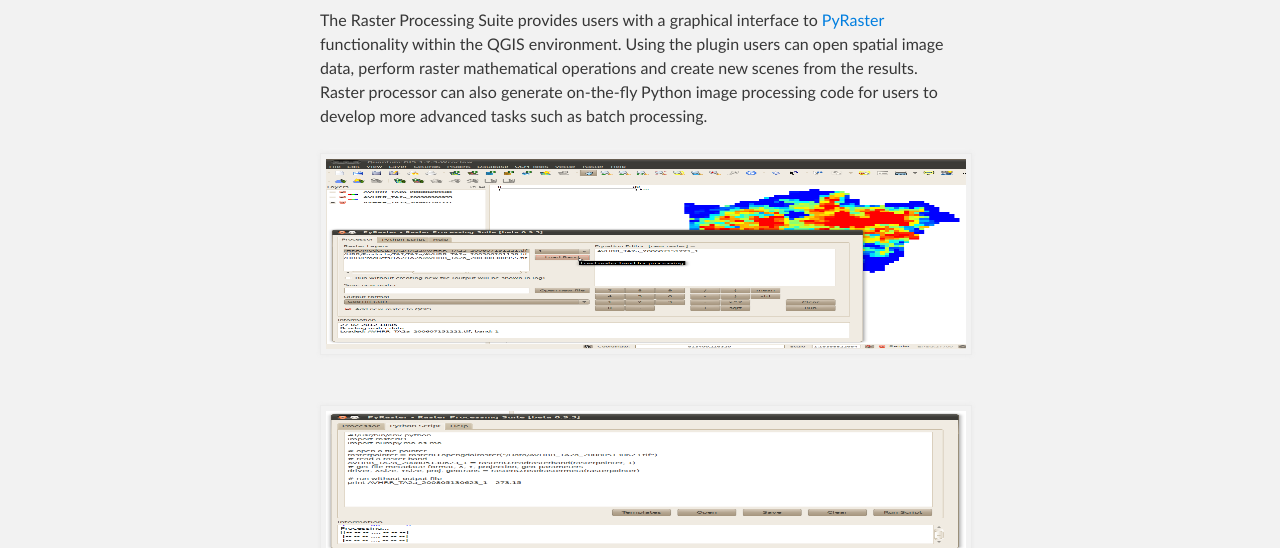
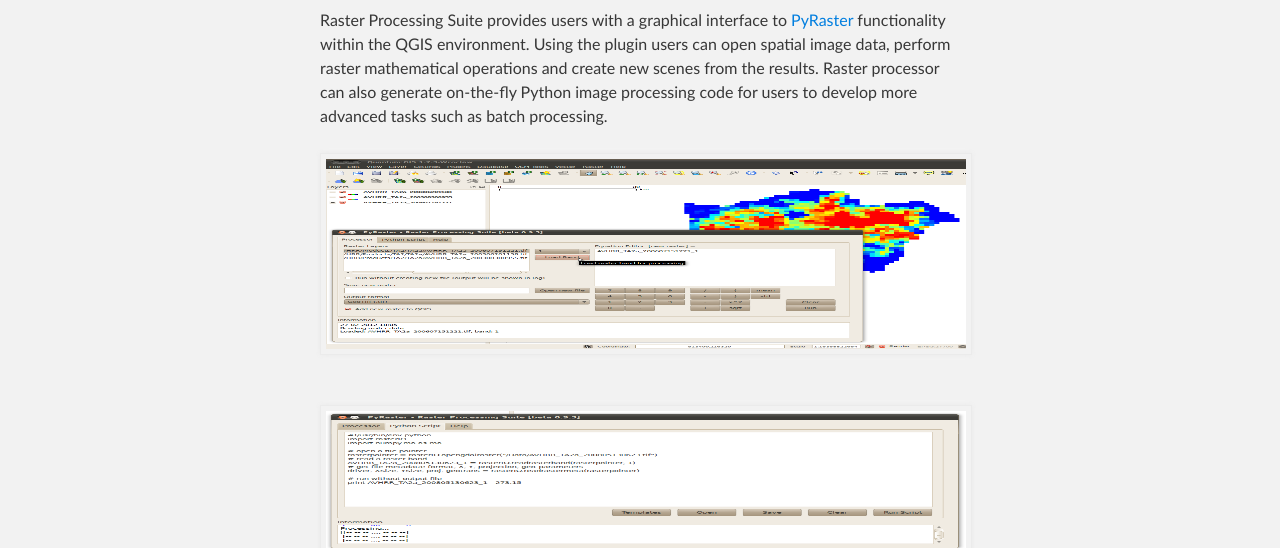
Before and after one commit to tomasholderness/Raster-Processing-Suite, a plain HTML site: page index.html in a window 1280 px wide. Shown: the part 252-800 px from the top of the page. Drawn offline with Linux system fonts and the light colour scheme; files whose address does not match are found by name.

Commit message:
Tweaked home page text.

```diff
--- a/index.html
+++ b/index.html
@@ -31,7 +31,7 @@
     <!-- MAIN CONTENT -->
     <div id="main_content_wrap" class="outer">
       <section id="main_content" class="inner">
-        <p>The Raster Processing Suite provides users with a graphical interface to <a href="https://github.com/talltom/PyRaster">PyRaster</a> functionality within the QGIS environment. Using the plugin users can open spatial image data, perform raster mathematical operations and create new scenes from the results. Raster processor can also generate on-the-fly Python image processing code for users to develop more advanced tasks such as batch processing. </p>
+        <p>Raster Processing Suite provides users with a graphical interface to <a href="https://github.com/talltom/PyRaster">PyRaster</a> functionality within the QGIS environment. Using the plugin users can open spatial image data, perform raster mathematical operations and create new scenes from the results. Raster processor can also generate on-the-fly Python image processing code for users to develop more advanced tasks such as batch processing. </p>
         <a href="img/rps_ss_2.png"><IMG BORDER=0 HEIGHT=190 WIDTH=250 SRC="img/rps_ss_2.png"></a>
          &nbsp;
          <a href="img/rps_ss_3"><IMG BORDER=0 HEIGHT=140 WIDTH=250 SRC="img/rps_ss_3.png"></a>
```
